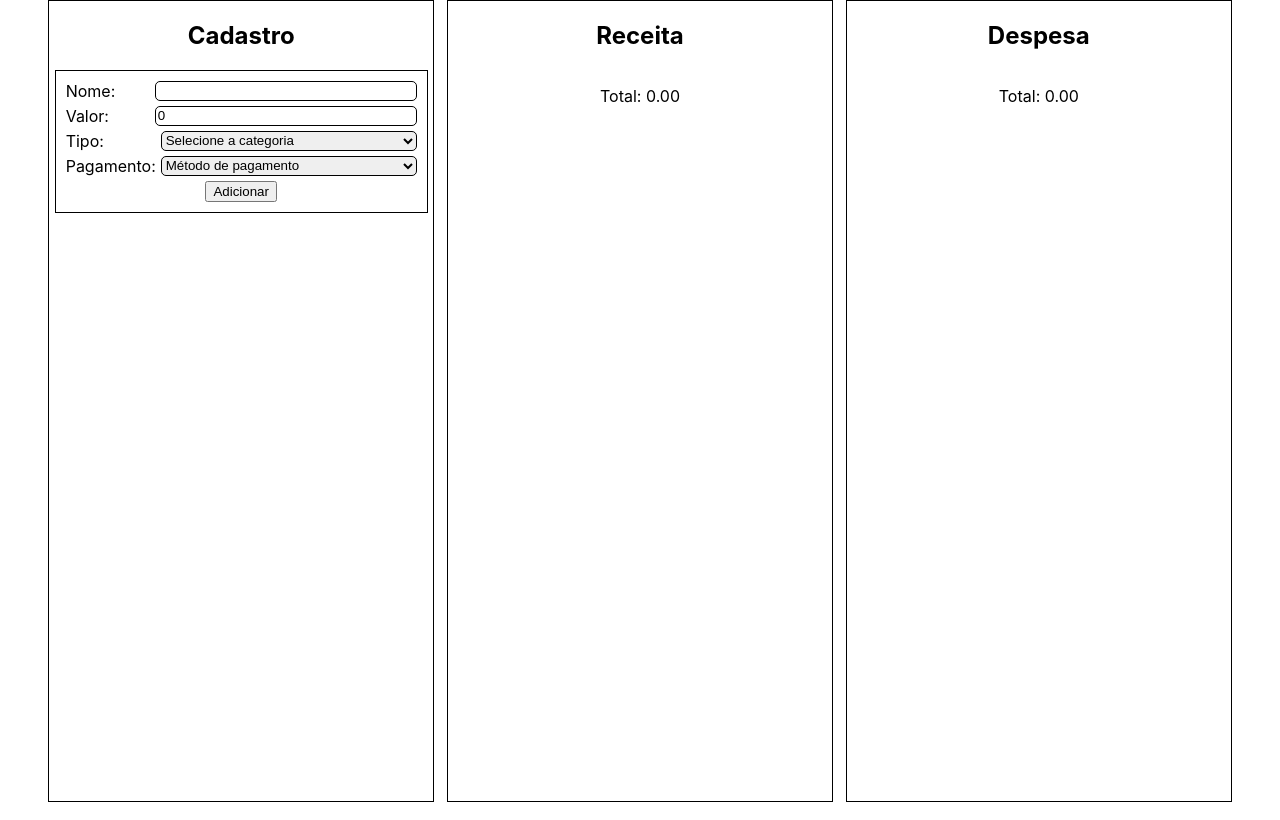
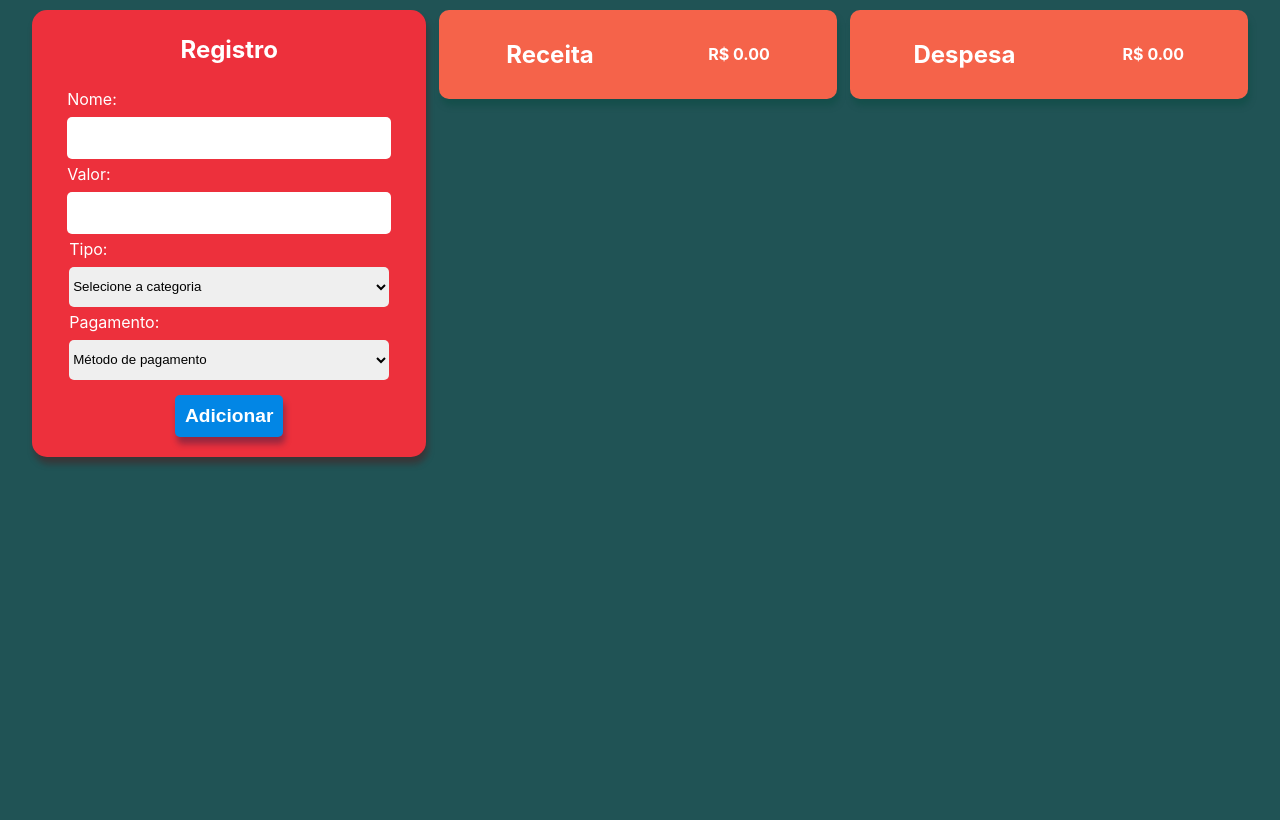
Before and after one commit to AnaJuliaMM/accounting_calculator, a React (Create React App) app: page / in a window 1280 px wide. Built offline with nearby package versions, Linux system fonts and the light colour scheme.

Commit message:
style: record form

```diff
--- a/src/App.css
+++ b/src/App.css
@@ -4,13 +4,26 @@
   align-items: start;
   gap: 1vw;
   height: 100vh;
+  padding: 10px;
 }
 .section{
   display: flex;
   flex-direction: column;
-  justify-content:flex-start;
+  justify-content: flex-start;
   align-items: center;
-  height: 100vh;
   width: 30%;
-  border: 1px solid #000;
+  padding: 10px;
+  background-color:#f5634a;
+  border-radius: 10px;
+  color: #ffffff;
+  box-shadow: 2px 7px 6px 0px rgba(1, 72, 58, 0.36);
 }
+.total{
+  display: flex;
+  justify-content: space-around;
+  align-items: center;
+  width: 100%;
+}
+.record_wrapper{
+  background-color: none;
+}
--- a/src/App.js
+++ b/src/App.js
@@ -12,10 +12,6 @@ function App() {
   const [expenses, setExpenses] = useState([])
   // Variável que armazena o id das tarefas
   const [id, setId] = useState(0);
-  // Variável do total de receitas
-  const [incomeTotal, setIncomeTotal] = useState(0);
-  // Variável do total de despesas
-  const [expenseTotal, setExpenseTotal] = useState(0);
 
   useEffect(() => {
     // Recupera os dados armazenados
@@ -107,14 +103,16 @@ function App() {
 
   return (
     <div className="App">
-      <section className='section record_wrapper'>
-      <h1>Cadastro</h1>
+
       <RecordForm addRecord={addRecord}/>
 
-      </section>
+
       <section className='section income_wrapper'>
-      <h1>Receita</h1>
-      <p>Total: {incomes.reduce((accumulator, record)=> accumulator + Number(record.value), 0).toFixed(2)} </p>
+      <span className='total'>
+        <h1>Receita</h1>
+        <p><strong>R$ {incomes.reduce((accumulator, record)=> accumulator + Number(record.value), 0).toFixed(2)}</strong> </p>
+      </span>
+
 
       {incomes.map(
         (record) => (
@@ -124,8 +122,11 @@ function App() {
 
       </section>
       <section className='section expense_wrapper'>
-      <h1>Despesa</h1>
-      <p>Total: {expenses.reduce((accumulator, record)=> accumulator + Number(record.value), 0).toFixed(2)} </p>
+      <span className='total'>
+        <h1>Despesa</h1>
+        <p><strong>R$ {expenses.reduce((accumulator, record)=> accumulator + Number(record.value), 0).toFixed(2)}</strong> </p>
+      </span>
+
       {expenses.map(
         (record) => (
           <Record key={record.id} record={record} removeRecord={removeRecord} />
--- a/src/components/record/Record.css
+++ b/src/components/record/Record.css
@@ -0,0 +1,16 @@
+.record{
+    background-color: #bb79e1;
+    width: 25vw;
+    padding: 5px;
+    border-radius: 5px;
+    background-color: #ed303c;
+
+}
+.remove_button{
+    background-color: rgb(228, 27, 8);
+    border: none;
+    border-radius: 5px;
+    color:#fff;
+    cursor: pointer;
+
+}
--- a/src/components/record/Record.jsx
+++ b/src/components/record/Record.jsx
@@ -3,13 +3,12 @@ import './Record.css'
 
 export default function Record({record, removeRecord}) {
   return (
-    <div>
-        <h1>Registro</h1>
-        <span>Nome: {record.name}</span>
-        <span>Valor: {record.value}</span>
-        <span>Type: {record.type}</span>
-        <span>Payment: {record.payment}</span>
-        <button type='button' onClick={()=> removeRecord(record.id, record.type)}>x</button>
+    <div className='record'>
+        <span><strong>Nome:</strong> {record.name}</span>
+        <span><strong>Valor:</strong> {record.value}</span>
+        <span><strong>Type:</strong> {record.type}</span>
+        <span><strong>Payment:</strong> {record.payment}</span>
+        <button className='remove_button' type='button' onClick={()=> removeRecord(record.id, record.type)}>x</button>
     </div>
   )
 }
--- a/src/components/recordForm/RecordForm.css
+++ b/src/components/recordForm/RecordForm.css
@@ -1,21 +1,48 @@
 form{
     display: flex;
     flex-direction: column;
-    padding: 10px;
+    align-items: center;
+    padding: 5px;
     gap: 5px;
-    border: 1px solid #000;
+    border-radius: 5px;
+    background-color: #ed303c;
+    box-shadow: 2px 7px 6px 0px rgba(98, 5, 5, 0.36);
+    color: #fff;
+    border-radius: 15px;
+    width: 30vw;
+}
+.input_div{
+    display: flex;
+    flex-direction: column;
+    gap:8px;
+}
 
-}
-span{
-    display: flex;
-    justify-content: space-between;
-    gap: 5px;
-}
 input, select{
     border-radius: 5px;
-    border: 1px solid #000;
-    width: 20vw;
+    border:none;
+    width: 25vw;
+    height: 5vh;
 }
 .button_wrapper{
     justify-content: center;
+    padding-top: 10px;
+    padding-bottom: 15px;
 }
+.button_wrapper button{
+    display: flex;
+    justify-content: center;
+    align-items: center;
+    border-radius: 5px;
+    border: none;
+    font-size: larger;
+    padding: 10px;
+    box-shadow: 2px 7px 6px 0px rgba(3, 24, 70, 0.36);
+    transition: .3s;
+    cursor: pointer;
+    background-color: rgb(2, 134, 229);
+    color: #fff;
+    font-weight: 600;
+}
+.button_wrapper button:hover{
+    transform: scale(105%);
+}
--- a/src/components/recordForm/RecordForm.jsx
+++ b/src/components/recordForm/RecordForm.jsx
@@ -4,7 +4,7 @@ import './RecordForm.css'
 export default function RecordForm({addRecord}) {
     //Variáveis que representam os dados de entrada
     const [name, setName] = useState('')
-    const [value, setValue] = useState(0.00);
+    const [value, setValue] = useState();
     const [type, setType] = useState('')
     const [payment, setPayment] = useState('')
 
@@ -34,23 +34,25 @@ export default function RecordForm({addRecord}) {
 
   return (
     <form onSubmit={handleSubmission}>
-        <span>
+        <h2>Registro</h2>
+        <div className='input_div'>
             <label htmlFor="name">Nome:</label>
             <input type="text" id="name" name="name"  value={name} onChange={(e) => setName(e.target.value)} />
-        </span>
-        <span>
+        </div>
+
+        <div className='input_div'>
             <label htmlFor="value">Valor:</label>
             <input type="number"  step="0.01" id="value" name="value" value={value} onChange={(e) => setValue(e.target.value)}/>
-        </span>
-        <span>
+        </div>
+        <div className='input_div'>
             <label htmlFor="type">Tipo:</label>
             <select id="type" name="type" value={type} onChange={(e) => setType(e.target.value)}>
                 <option value="">Selecione a categoria</option>
                 <option value="income">Receita</option>
                 <option value="expense">Dispesa</option>
             </select>
-        </span>
-        <span>
+        </div>
+        <div className='input_div'>
             <label htmlFor="paymentMethod">Pagamento:</label>
             <select id="paymentMethod" name="paymentMethod" value={payment} onChange={(e) => setPayment(e.target.value)}>
                 <option value="">Método de pagamento</option>
@@ -60,7 +62,7 @@ export default function RecordForm({addRecord}) {
                 <option value="cash">Dinheiro</option>
                 <option value="check">Cheque</option>
             </select>
-        </span>
+        </div>
         <span className='button_wrapper'><button type="submit">Adicionar</button></span>
     </form>
   )
--- a/src/index.css
+++ b/src/index.css
@@ -1,10 +1,12 @@
 body {
   margin: 0;
+  background-color: #205355;
   font-family: -apple-system, BlinkMacSystemFont, 'Segoe UI', 'Roboto', 'Oxygen',
     'Ubuntu', 'Cantarell', 'Fira Sans', 'Droid Sans', 'Helvetica Neue',
     sans-serif;
   -webkit-font-smoothing: antialiased;
   -moz-osx-font-smoothing: grayscale;
+
 }
 
 code {
```
